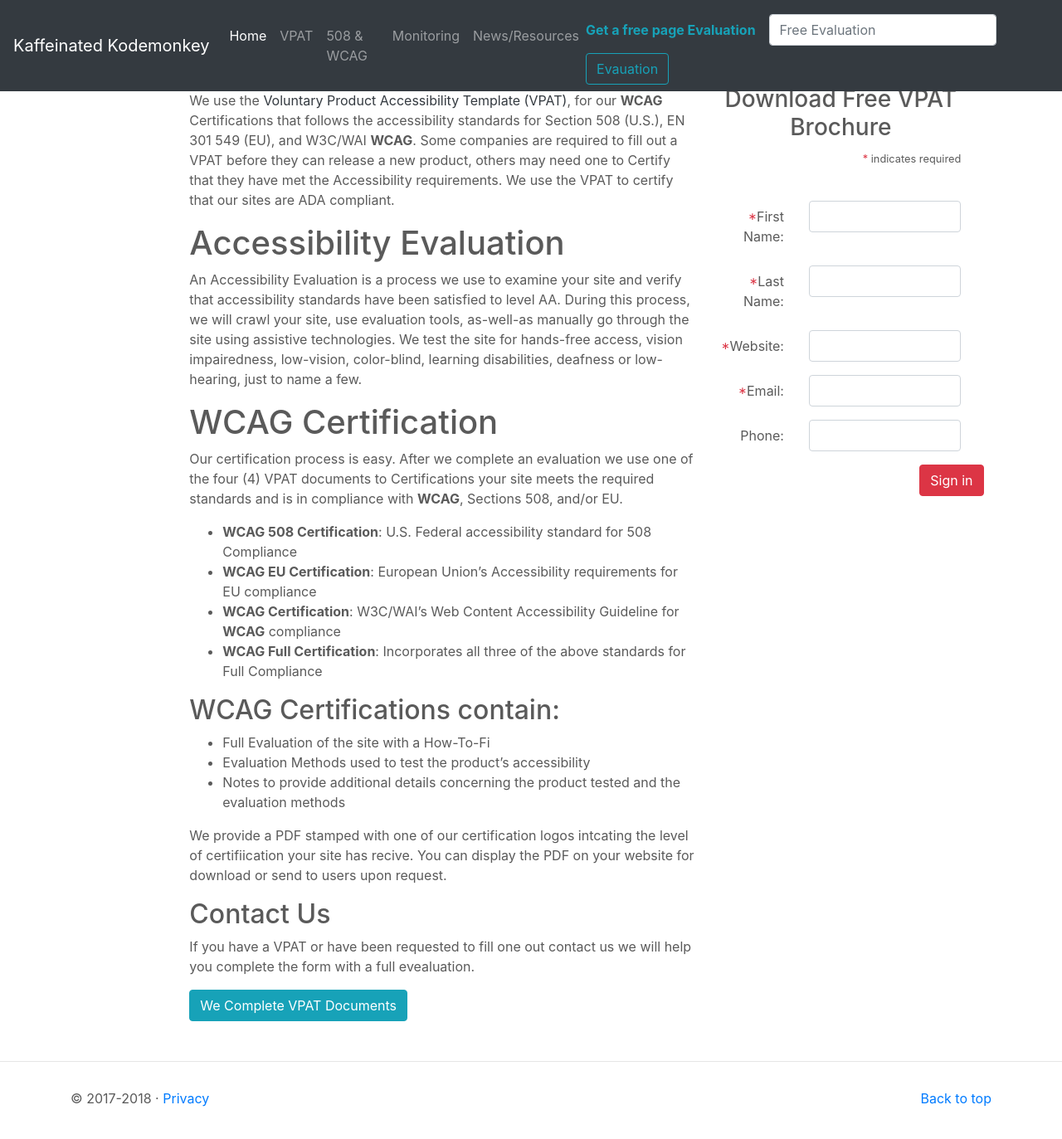
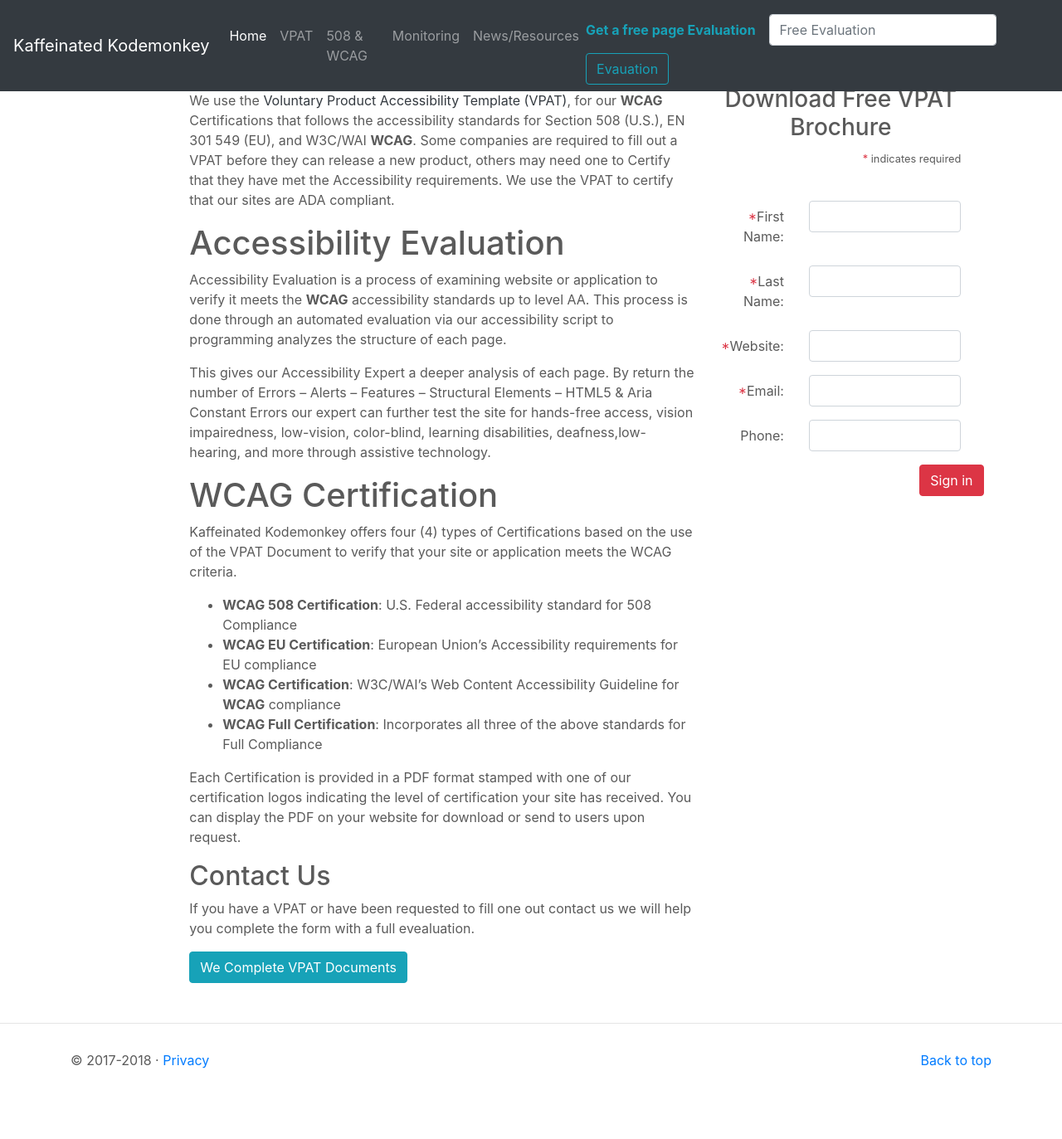
Before and after one commit to Kaffeianted-Kodemonkey/VPAT-Compliant, a Jekyll site: the page built from VPAT.html, in a window 1280 px wide and 1400 px high, scrolled down 447 px. Shown: the top 1373 px of the window at 83% size. Built offline with Jekyll 4.4.1, drawn with Linux system fonts in a browser that asks for light colours; comment, search, counter and statistics services are not loaded.

Commit message:
update 508.html

```diff
--- a/VPAT.html
+++ b/VPAT.html
@@ -19,13 +19,16 @@
 
 <h1>Accessibility Evaluation</h1>
 
-<p>An Accessibility Evaluation is a process we use to examine your site and verify that accessibility standards have been satisfied to level AA.
-During this process, we will crawl your site, use evaluation tools, as-well-as manually go through the site using assistive technologies.
-We test the site for hands-free access, vision impairedness, low-vision, color-blind, learning disabilities, deafness or low-hearing, just to name a few.</p>
+<p>Accessibility Evaluation is a process of examining website or application to verify it meets the <strong>WCAG</strong> accessibility standards up to level AA.
+This process is done through an automated evaluation via our accessibility script to programming analyzes the structure of each page.</p>
+
+<p>This gives our Accessibility Expert a deeper analysis of each page. By return the number of Errors – Alerts – Features – Structural Elements – HTML5 &
+Aria Constant Errors our expert can further test the site for hands-free access, vision impairedness, low-vision, color-blind, learning disabilities,
+deafness,low-hearing, and more through assistive technology.</p>
 
 <h1>WCAG Certification</h1>
-<p>Our certification process is easy. After we complete an evaluation we use one of the four (4) VPAT documents to Certifications your site meets the
-required standards and is in compliance with <strong>WCAG</strong>, Sections 508, and/or EU. </p>
+<p>Kaffeinated Kodemonkey offers four (4) types of Certifications based on the use of the VPAT Document to verify that your site or application
+meets the WCAG criteria.</p>
 
 <ul>
   <li><strong>WCAG 508 Certification</strong>: U.S. Federal accessibility standard for 508 Compliance</li>
@@ -34,15 +37,8 @@
   <li><strong>WCAG Full Certification</strong>: Incorporates all three of the above standards for Full Compliance</li>
 </ul>
 
-<h2>WCAG Certifications contain:</h2>
-<ul>
-  <li>Full Evaluation of the site with a How-To-Fi</li>
-  <li>Evaluation Methods used to test the product’s accessibility</li>
-  <li>Notes to provide additional details concerning the product tested and the evaluation methods</li>
-</ul>
-
-<p>We provide a PDF stamped with one of our certification logos intcating the level of certifiication your
-site has recive. You can display the PDF on your website for download or send to users upon request.</p>
+<p>Each Certification is provided in a PDF format stamped with one of our certification logos indicating the level of certification your
+site has received. You can display the PDF on your website for download or send to users upon request.</p>
 
 <h2>Contact Us</h2>
 
```
